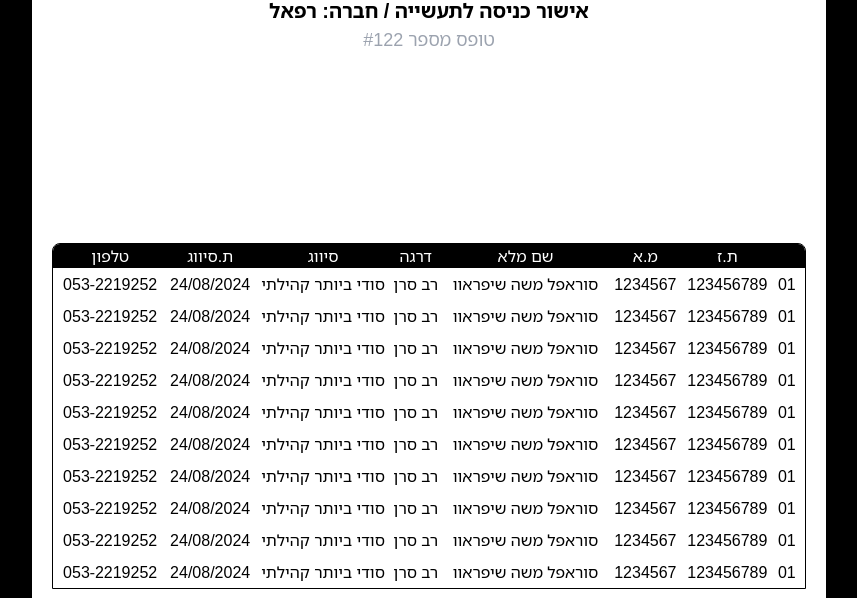
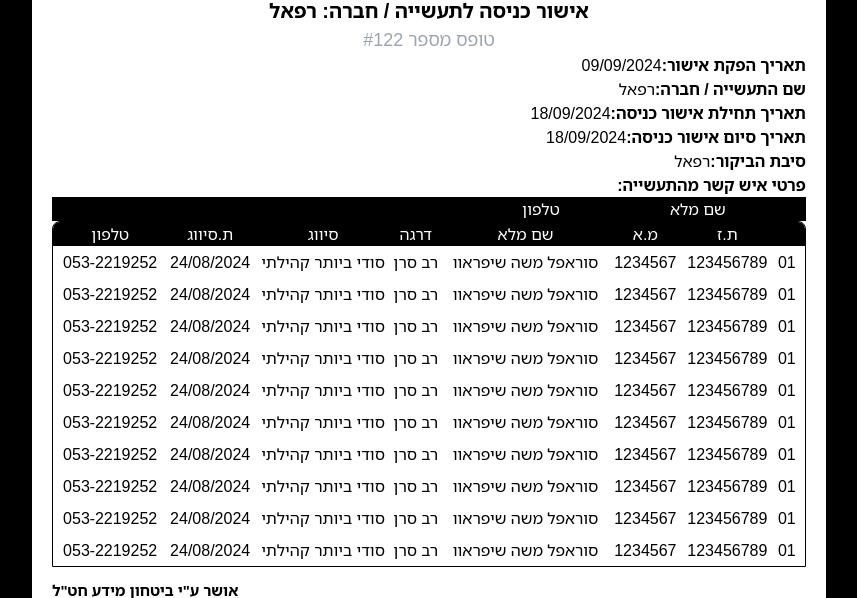
Before and after one commit to SurafelShif/ClassFormPDF, a website: page src/index.html in a window 1280 px wide. Shown: the part 125-723 px from the top of the page, without its empty margins (211-1068 px from the left). Drawn offline with Linux system fonts and the light colour scheme; a web font is replaced by a local one.

Commit message:
add form details

```diff
--- a/src/index.html
+++ b/src/index.html
@@ -62,9 +62,37 @@
         </div>
       </header>
       <main
-        class="flex-auto w-full flex flex-col whitespace-nowrap justify-center items-center"
+        class="flex-auto w-full flex flex-col whitespace-nowrap items-center"
       >
-        <section></section>
+        <section class="w-full flex flex-col">
+          <div class="flex items-center">
+            <span class="font-bold">תאריך הפקת אישור:</span>
+            <span class="text-base">09/09/2024</span>
+          </div>
+          <div class="flex items-center">
+            <span class="font-bold">שם התעשייה / חברה:</span>
+            <span class="text-base">רפאל</span>
+          </div>
+          <div class="flex items-center">
+            <span class="font-bold">תאריך תחילת אישור כניסה:</span>
+            <span class="text-base">18/09/2024</span>
+          </div>
+          <div class="flex items-center">
+            <span class="font-bold">תאריך סיום אישור כניסה:</span>
+            <span class="text-base">18/09/2024</span>
+          </div>
+          <div class="flex items-center">
+            <span class="font-bold">סיבת הביקור:</span>
+            <span class="text-base">רפאל</span>
+          </div>
+          <div>
+            <span class="font-bold">פרטי איש קשר מהתעשייה:</span>
+            <div class="bg-black text-white text-center flex gap-2 px-2">
+              <div class="w-[200px]">שם מלא</div>
+              <div class="w-[98px]">טלפון</div>
+            </div>
+          </div>
+        </section>
         <section
           class="border border-black w-full rounded-t-lg overflow-hidden"
         >
```
Also changed, not shown: src/output.css.
